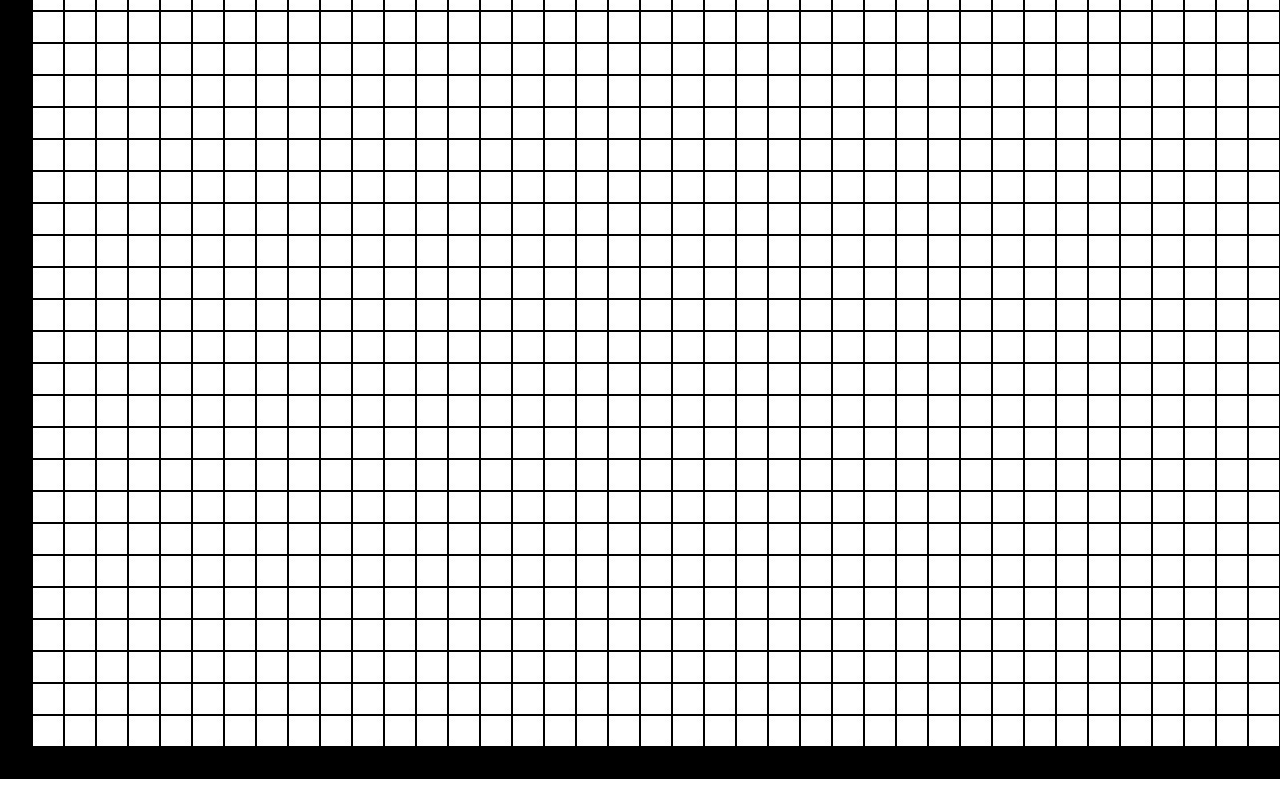
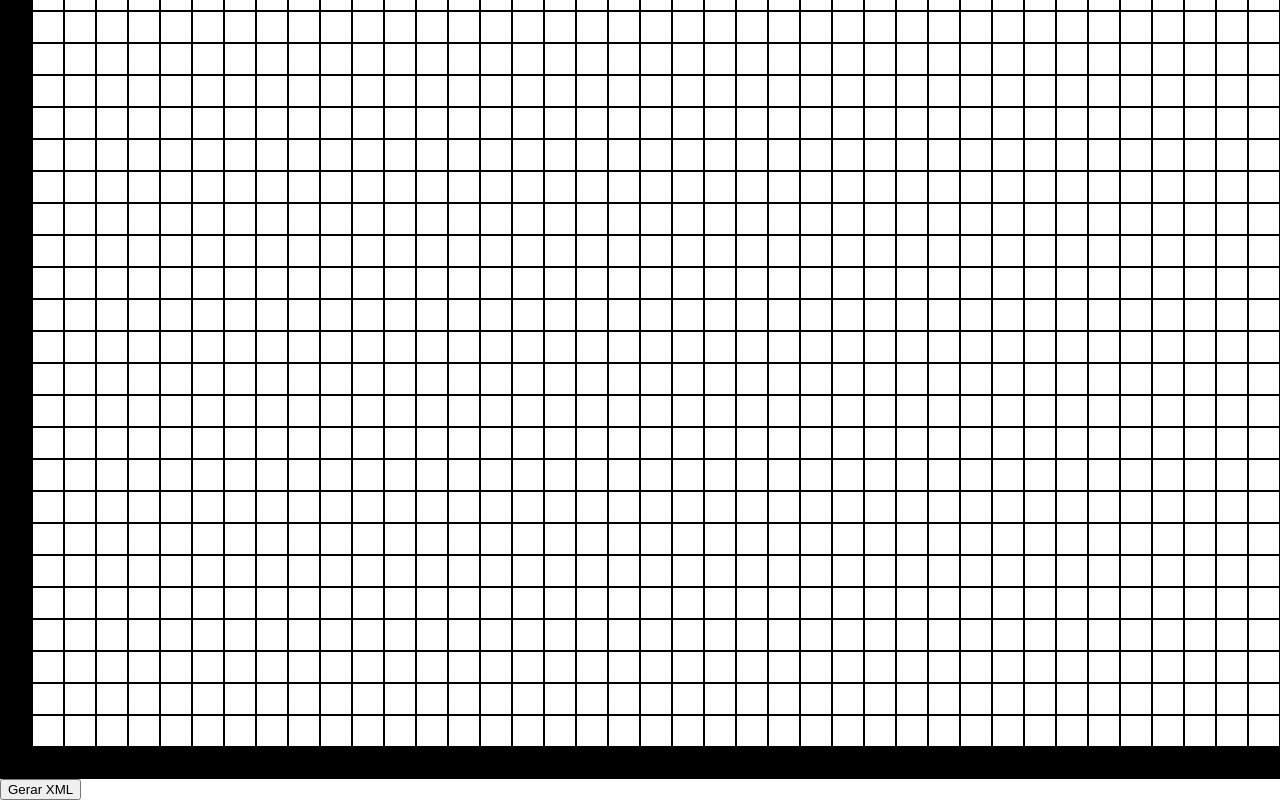
Before and after one commit to jepiroupo/projeto_interativo_vi, a plain HTML site: page labirinto/dev/index.html in a window 1280 px wide. Shown: the part 437-1237 px from the top of the page. Before the commit the page ends 1216 px from the top, so only its background shows below. Drawn offline with Linux system fonts and the light colour scheme.

Commit message:
Gerar xml

```diff
--- a/labirinto/dev/css/labirinto.css
+++ b/labirinto/dev/css/labirinto.css
@@ -9,7 +9,7 @@
     margin: 0;
     width:1632px;
     height:1216px;
-    position: absolute;
+    position: relative;
 }
 
 ul#lista {
@@ -69,3 +69,8 @@ ul#lista li{
     list-style-type: none;
     background-position: -160px 0px;
 }
+
+.botao{
+    position: relative;
+    float: left;
+}
--- a/labirinto/dev/index.html
+++ b/labirinto/dev/index.html
@@ -29,5 +29,9 @@
     	<ul id="lista" class="tamanho">
     	</ul>
     </div>
+    <div>
+        <button class="botao" onclick="gerarXML()">Gerar XML</button>
+    </div>
+
 </body>
 </html>
--- a/labirinto/dev/js/labirinto.js
+++ b/labirinto/dev/js/labirinto.js
@@ -30,11 +30,11 @@ function init () {
             numLis += 1;
         });
 
-    for (i=0; numLis; i++){
+    for (i=0; i < numLis; i++){
         var button =  $("#lista").find("li")[i];
         var pos = $(button).offset();
-        console.log("left: " + pos.left + " top: " + pos.top);
-        if (pos.left == 0 || pos.left == 1600 || pos.left == 1312 || pos.top == 0 || pos.top == 1184){
+        //console.log("left: " + pos.left + " top: " + pos.top);
+        if (pos.left == 0 || pos.left == 1600 || pos.top == 0 || pos.top == 1184){
             $(button).removeClass('caminho');
             $(button).addClass('parede');
         }
@@ -78,3 +78,85 @@ function init () {
         console.log("left: " + pos.left + " top: " + pos.top);
     }
 }
+
+
+
+function gerarXML(){
+
+    var numLis = 0;
+    $("#lista").find("li").each(function(){
+        numLis += 1;
+    });
+
+    var string;
+    for (i=0; i < numLis; i++){
+        var button =  $("#lista").find("li")[i];
+        var pos = $(button).offset();
+
+        if ($(button).hasClass('caminho')){
+            string += pos.left + "|" + pos.top + "|" + "caminho" + "\n";
+            console.log(string);
+        }
+        else if ($(button).hasClass('parede')){
+            string += pos.left + "|" + pos.top + "|" + "parede" + "\n";
+            console.log(string);
+        }
+        else if ($(button).hasClass('vermelho')){
+            string += pos.left + "|" + pos.top + "|" + "vermelho" + "\n";
+            console.log(string);
+        }
+        else if ($(button).hasClass('azul')){
+            string += pos.left + "|" + pos.top + "|" + "azul" + "\n";
+            console.log(string);
+        }
+        else if ($(button).hasClass('verde')){
+            string += pos.left + "|" + pos.top + "|" + "verde" + "\n";
+            console.log(string);
+        }
+        else if ($(button).hasClass('amarelo')){
+            string += pos.left + "|" + pos.top + "|" + "amarelo" + "\n";
+            console.log(string);
+        }
+    }
+
+}
+
+function gerarXML(){
+
+    var numLis = 0;
+    $("#lista").find("li").each(function(){
+        numLis += 1;
+    });
+
+    var string;
+    for (i=0; i < numLis; i++){
+        var button =  $("#lista").find("li")[i];
+        var pos = $(button).offset();
+
+        if ($(button).hasClass('caminho')){
+            string += pos.left + "|" + pos.top + "|" + "caminho" + "\n";
+            console.log(string);
+        }
+        else if ($(button).hasClass('parede')){
+            string += pos.left + "|" + pos.top + "|" + "parede" + "\n";
+            console.log(string);
+        }
+        else if ($(button).hasClass('vermelho')){
+            string += pos.left + "|" + pos.top + "|" + "vermelho" + "\n";
+            console.log(string);
+        }
+        else if ($(button).hasClass('azul')){
+            string += pos.left + "|" + pos.top + "|" + "azul" + "\n";
+            console.log(string);
+        }
+        else if ($(button).hasClass('verde')){
+            string += pos.left + "|" + pos.top + "|" + "verde" + "\n";
+            console.log(string);
+        }
+        else if ($(button).hasClass('amarelo')){
+            string += pos.left + "|" + pos.top + "|" + "amarelo" + "\n";
+            console.log(string);
+        }
+    }
+
+}
```
